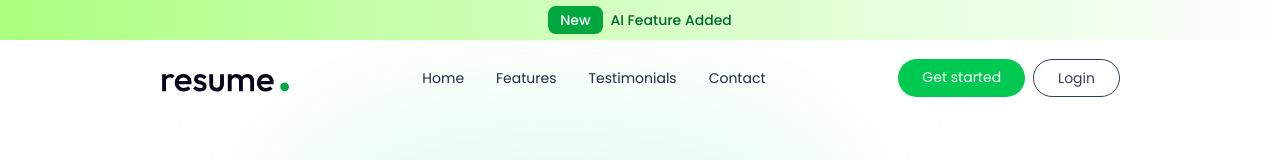
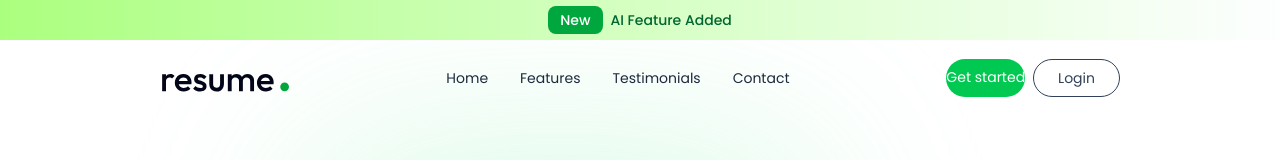
Before and after one commit to riteesingh97/AI-Based-Resume-Builder, a React (Vite) app in the folder client/: page / in a window 1280 px wide. Shown: the top 160 px of the page. Built offline with nearby package versions, Linux system fonts and the light colour scheme; no server answers; a web font is replaced by a local one.

Commit message:
Make Hero CTA Get Started button open register page

```diff
--- a/client/src/Components/home/Hero.jsx
+++ b/client/src/Components/home/Hero.jsx
@@ -36,7 +36,7 @@ const Hero = () => {
                     </div>
 
                     <div className="flex gap-2">
-                        <Link to='/app?state=register' className= "hidden md:block px-6 py-2 bg-green-500 hover:bg-green-700 active:scale-95 transition-all rounded-full text-white " hidden={user}>
+                        <Link to='/app?state=register' className= "'px-6 py-2 bg-green-500 hover:bg-green-700 active:scale-95 transition-all rounded-full text-white " hidden={user}>
                             Get started
                         </Link>
                         <Link to='/app?state=login' className="hidden md:block px-6 py-2 border active:scale-95 hover:bg-slate-50 transition-all rounded-full text-slate-700 hover:text-slate-900"   hidden={user} >
```
